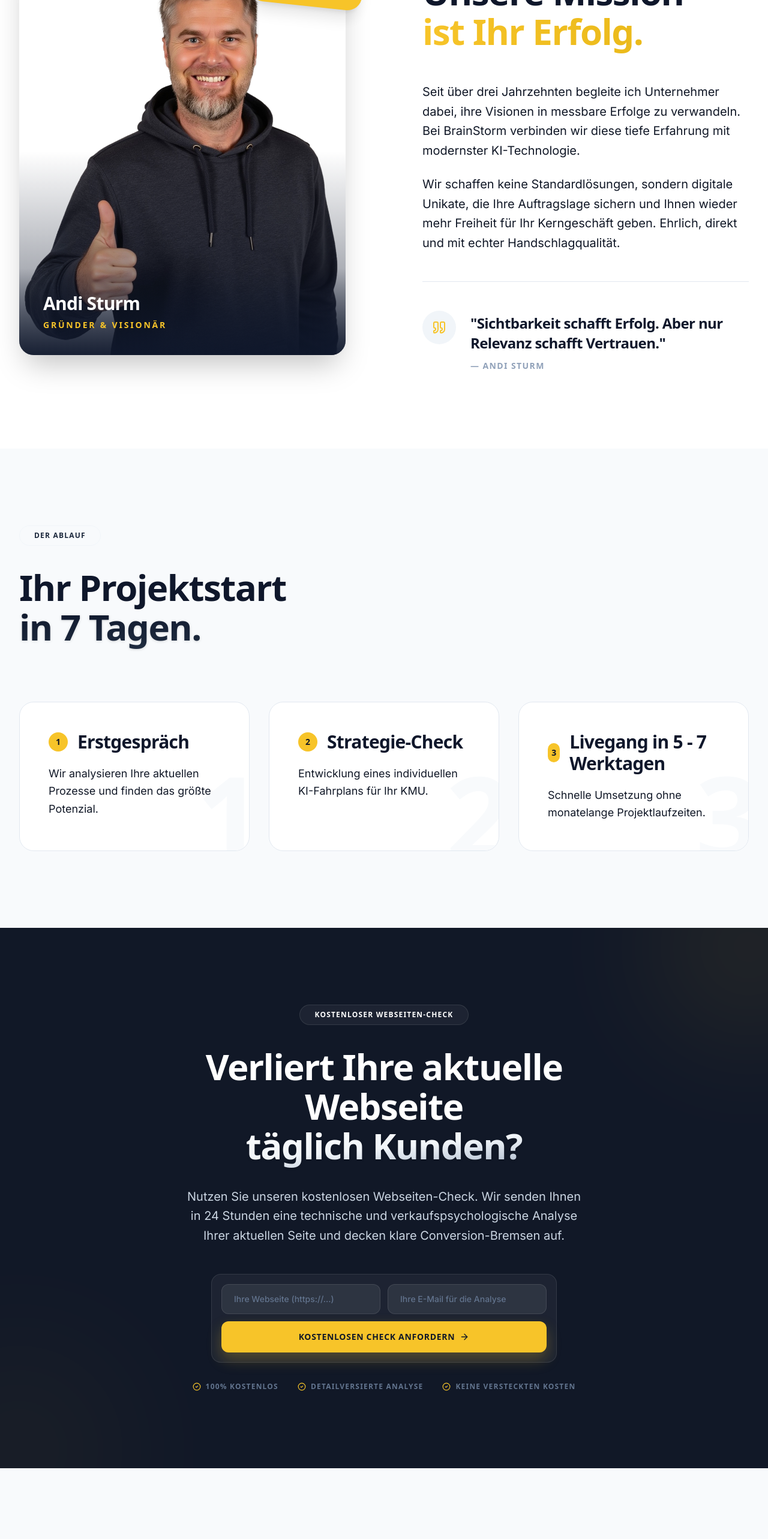
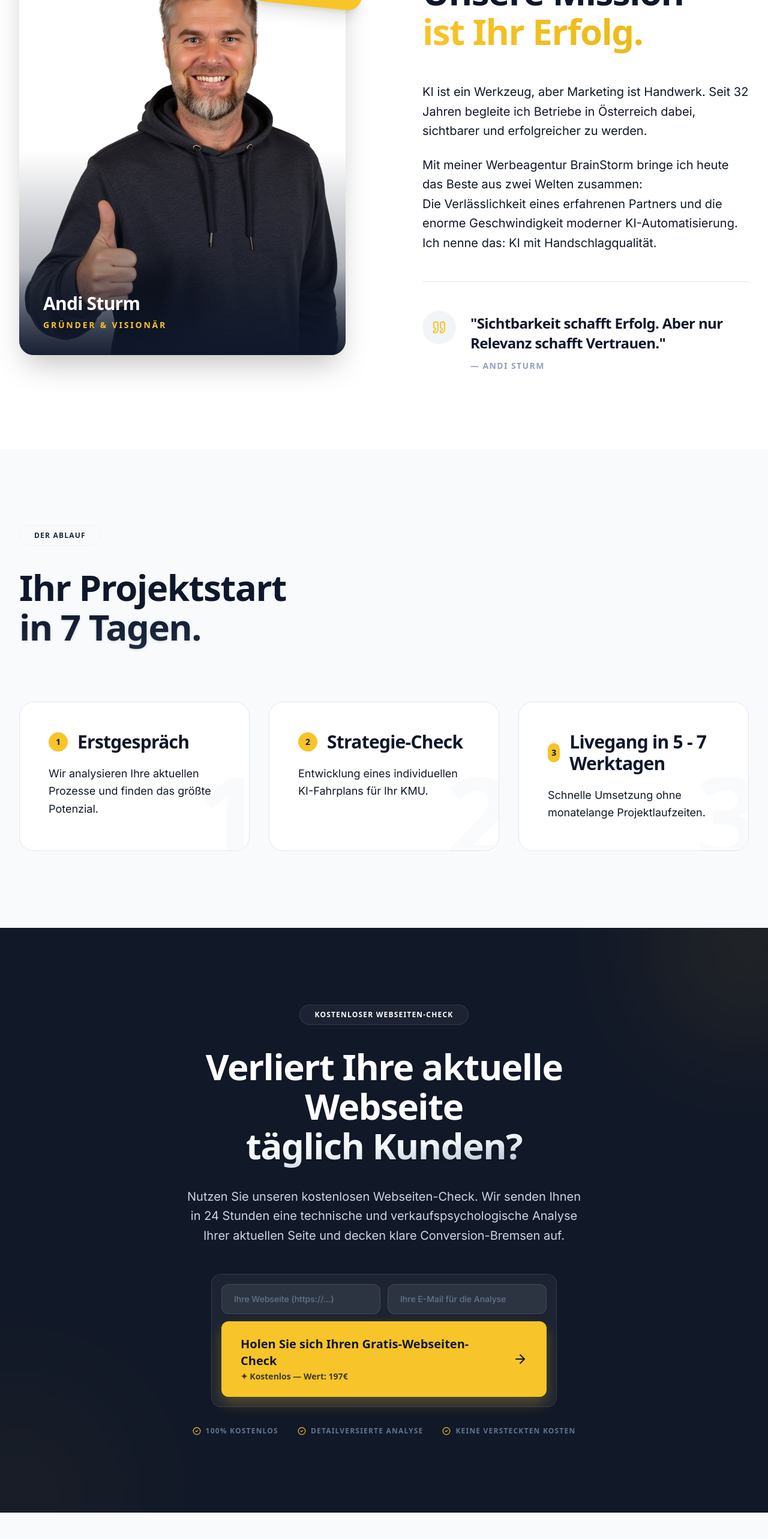
Before and after one commit to brainstormandi/brainstorm-ki-marketingagentur, a Next.js app: page / in a window 1280 px wide. Shown: the part 4860-7426 px from the top of the page at 60% size. Built offline with nearby package versions, Linux system fonts and the light colour scheme.

Commit message:
content: update founder text, CTA button, and add new FAQs

```diff
--- a/app/components/Founder.tsx
+++ b/app/components/Founder.tsx
@@ -70,10 +70,11 @@ const Founder = () => {
 
                         <div className="space-y-6 text-[#111827] text-lg lg:text-xl leading-relaxed font-body">
                             <p>
-                                Seit über drei Jahrzehnten begleite ich Unternehmer dabei, ihre Visionen in messbare Erfolge zu verwandeln. Bei BrainStorm verbinden wir diese tiefe Erfahrung mit modernster KI-Technologie.
+                                KI ist ein Werkzeug, aber Marketing ist Handwerk. Seit 32 Jahren begleite ich Betriebe in Österreich dabei, sichtbarer und erfolgreicher zu werden.
                             </p>
                             <p>
-                                Wir schaffen keine Standardlösungen, sondern digitale Unikate, die Ihre Auftragslage sichern und Ihnen wieder mehr Freiheit für Ihr Kerngeschäft geben. Ehrlich, direkt und mit echter Handschlagqualität.
+                                Mit meiner Werbeagentur BrainStorm bringe ich heute das Beste aus zwei Welten zusammen:<br />
+                                Die Verlässlichkeit eines erfahrenen Partners und die enorme Geschwindigkeit moderner KI-Automatisierung. Ich nenne das: KI mit Handschlagqualität.
                             </p>
                         </div>
 
--- a/app/components/LeadMagnet.tsx
+++ b/app/components/LeadMagnet.tsx
@@ -77,11 +77,14 @@ const LeadMagnet = () => {
                 className="flex-1 w-full bg-white/8 rounded-xl text-white px-5 py-3.5 outline-none placeholder:text-slate-500 font-medium border border-white/10 focus:border-accent/50 transition-colors text-sm font-body"
               />
             </div>
-            <button disabled={isSubmitting} type="submit" className="w-full bg-accent text-primary font-black px-8 py-4 rounded-xl hover:bg-[#e5b510] transition-all flex items-center justify-center gap-2 group shadow-[0_12px_24px_rgba(247,196,41,0.25)] disabled:opacity-70 text-sm uppercase tracking-wider">
-              {isSubmitting ? <Loader2 className="w-5 h-5 animate-spin" /> : (
+            <button disabled={isSubmitting} type="submit" className="w-full bg-accent text-primary font-black px-8 py-6 rounded-xl hover:bg-[#e5b510] transition-all flex items-center justify-center gap-4 group shadow-[0_12px_24px_rgba(247,196,41,0.25)] disabled:opacity-70">
+              {isSubmitting ? <Loader2 className="w-6 h-6 animate-spin" /> : (
                 <>
-                  Kostenlosen Check anfordern
-                  <ArrowRight className="w-4 h-4 group-hover:translate-x-1 transition-transform" />
+                  <span className="flex flex-col items-start text-left leading-tight">
+                    <span className="text-xl">Holen Sie sich Ihren Gratis-Webseiten-Check</span>
+                    <span className="text-sm font-bold opacity-80 mt-0.5">✦ Kostenlos — Wert: 197€</span>
+                  </span>
+                  <ArrowRight className="w-6 h-6 shrink-0 group-hover:translate-x-1 transition-transform" />
                 </>
               )}
             </button>
--- a/app/constants.tsx
+++ b/app/constants.tsx
@@ -307,6 +307,10 @@ export const FAQS = [
         answer: "Nein, überhaupt nicht. Als Full-Service KI Werbeagentur übernehmen wir die komplette technische Umsetzung. Sie erhalten am Ende schlüsselfertige, moderne Webseiten und vollautomatische Prozesse, die im Hintergrund einfach und reibungslos funktionieren."
     },
     {
+        question: "Muss ich technisch versiert sein, um die KI-Automatisierungen in meinem Betrieb zu nutzen?",
+        answer: "Nein, überhaupt nicht \u2013 das ist ja mein Job für Sie. Ich richte die Systeme so ein, dass sie im Hintergrund für Sie arbeiten, während Sie und Ihr Team ganz normal weiterarbeiten können. Sie bekommen eine Lösung, die einfach funktioniert und Ihnen den Rücken frei hält, damit Sie sich wieder auf Ihr Kerngeschäft konzentrieren können."
+    },
+    {
         question: "Warum ersetzt KI menschliche Experten im Marketing nicht?",
         answer: "KI generiert schnell Inhalte, kann aber echte, lokale Branchenerfahrung und psychologische Strategie nicht ersetzen. Wir steuern die KI präzise und veredeln die Ergebnisse zu einer authentischen Markenbotschaft, die bei Ihren regionalen Zielgruppen echtes Vertrauen aufbaut."
     },
@@ -315,8 +319,16 @@ export const FAQS = [
         answer: "Besonders gut funktionieren digitale Terminbuchungen auf Ihrer Webseite, die Filterung und Beantwortung von Kundenanfragen via Chatbot, sowie die automatisierte Vorqualifizierung von Bewerbern. Das spart Ihnen jede Woche viele Stunden Handarbeit."
     },
     {
+        question: "Löst KI wirklich mein Problem mit fehlenden Fachkräften?",
+        answer: "Ja, absolut – indem die KI als Ihr effizientester \u201Edigitaler Mitarbeiter\u201C fungiert, der Routineaufgaben wie die Sortierung von Anfragen, Terminbuchungen und Standard-Antworten übernimmt. Dadurch wird Ihr vorhandenes Team massiv entlastet und gewinnt genau die Zeit zurück, die für wertvolle Facharbeit und persönlichen Kundenservice nötig ist. So bekämpfen wir den Fachkräftemangel nicht durch mehr Personal, sondern durch intelligente Entlastung mit 32 Jahren Marketing-Expertise im Hintergrund."
+    },
+    {
         question: "Was zeichnet eine moderne Webseite heute aus?",
         answer: "Eine moderne Webseite ist nicht nur eine digitale Visitenkarte, sondern Ihr bester Vertriebsmitarbeiter. Sie muss blitzschnell laden, strikt Mobile-First entwickelt sein und Besucher durch klare, verkaufspsychologische Strukturen direkt zur Kontaktaufnahme oder zum Kauf führen."
+    },
+    {
+        question: "Wie kann eine neue Webseite in unter 7 Tagen fertig sein, ohne an Qualität zu verlieren?",
+        answer: "Durch die Kombination meiner jahrzehntelangen Marketing-Erfahrung mit hocheffizienten KI-Tools überspringen wir langwierige manuelle Prozesse, ohne beim Design oder der Strategie zu sparen. Wir konzentrieren uns sofort auf das, was für Ihren Erfolg im Mostviertel zählt: Klarheit, Schnelligkeit und eine Seite, die Ihre Kunden wirklich überzeugt."
     },
     {
         question: "Warum ist eine barrierefreie Webseite so wichtig?",
@@ -331,6 +343,10 @@ export const FAQS = [
         answer: "Die Kosten hängen von Ihren Zielen ab. Ob kompakte Unternehmenspräsenz oder komplexe Baukasten mit KI-Automatisierungen – wir kalkulieren 100% transparent nach Leistungsumfang. Dank unseres extrem effizienten Workflows bieten wir KMUs erstklassige Premium-Webseiten zu unschlagbaren Festpreisen."
     },
     {
+        question: "Warum sollte ich eine Agentur aus der Region wählen statt einer großen Online-Agentur?",
+        answer: "Ganz einfach: Weil ich die Region zwischen Amstetten, Steyr, dem Mostviertel und darüber hinaus in Niederösterreich und Oberösterreich kenne. Mit 32 Jahren Erfahrung weiß ich, wie die Menschen hier ticken und worauf es beim lokalen Marketing ankommt. Bei mir gibt es keine anonyme Hotline, sondern echte Handschlagqualität direkt vor Ort \u2013 ich bin für Sie greifbar, wenn Sie Unterstützung bei Ihrer Webseite oder Ihren KI-Automatisierungen brauchen."
+    },
+    {
         question: "Wo befindet sich das Büro der BrainStorm Werbeagentur?",
         answer: "Zuhause sind wir im schönen Seitenstetten in Niederösterreich. Durch unsere digitale KI-Infrastruktur arbeiten wir jedoch für KMUs im gesamten deutschsprachigen Raum und bringen sie souverän in das digitale KI-Zeitalter."
     }
```
